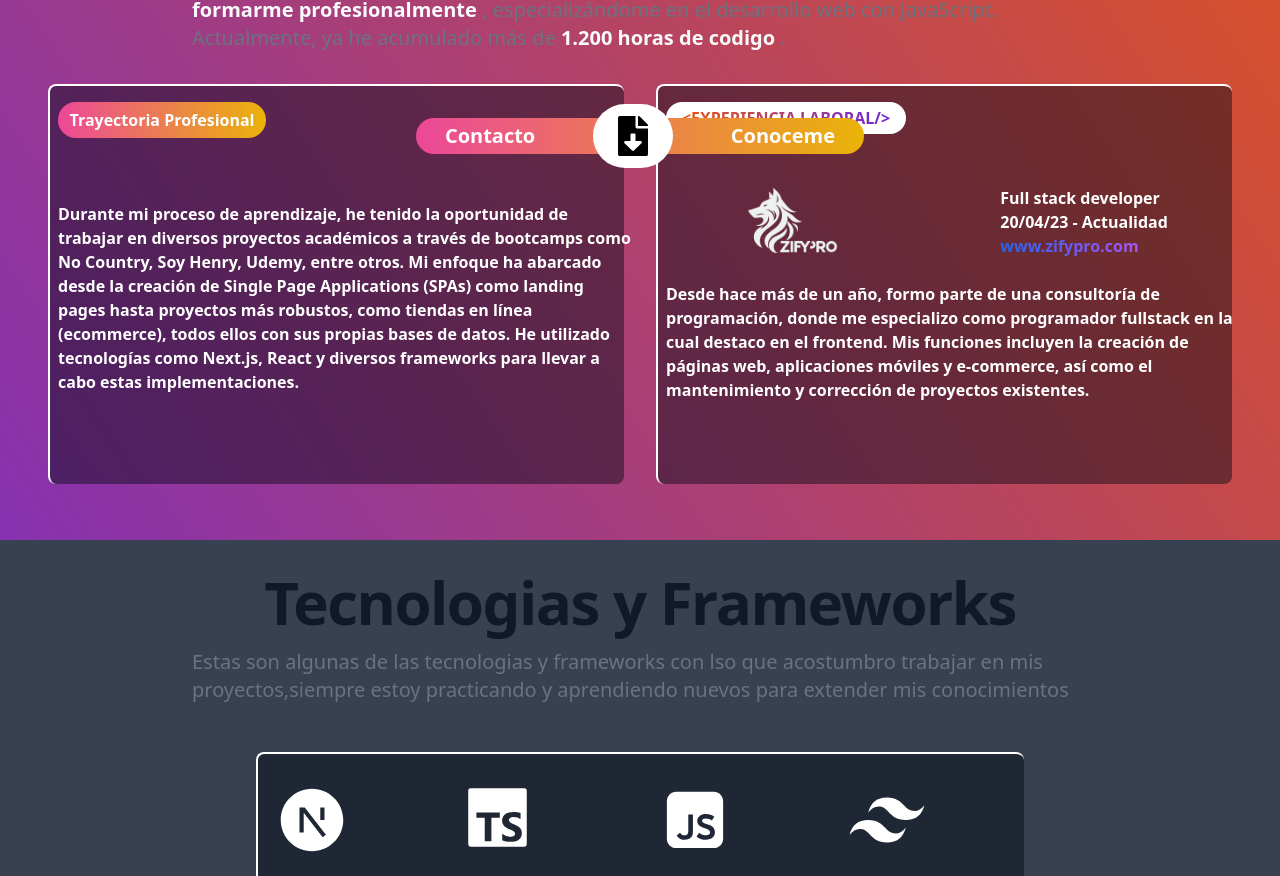
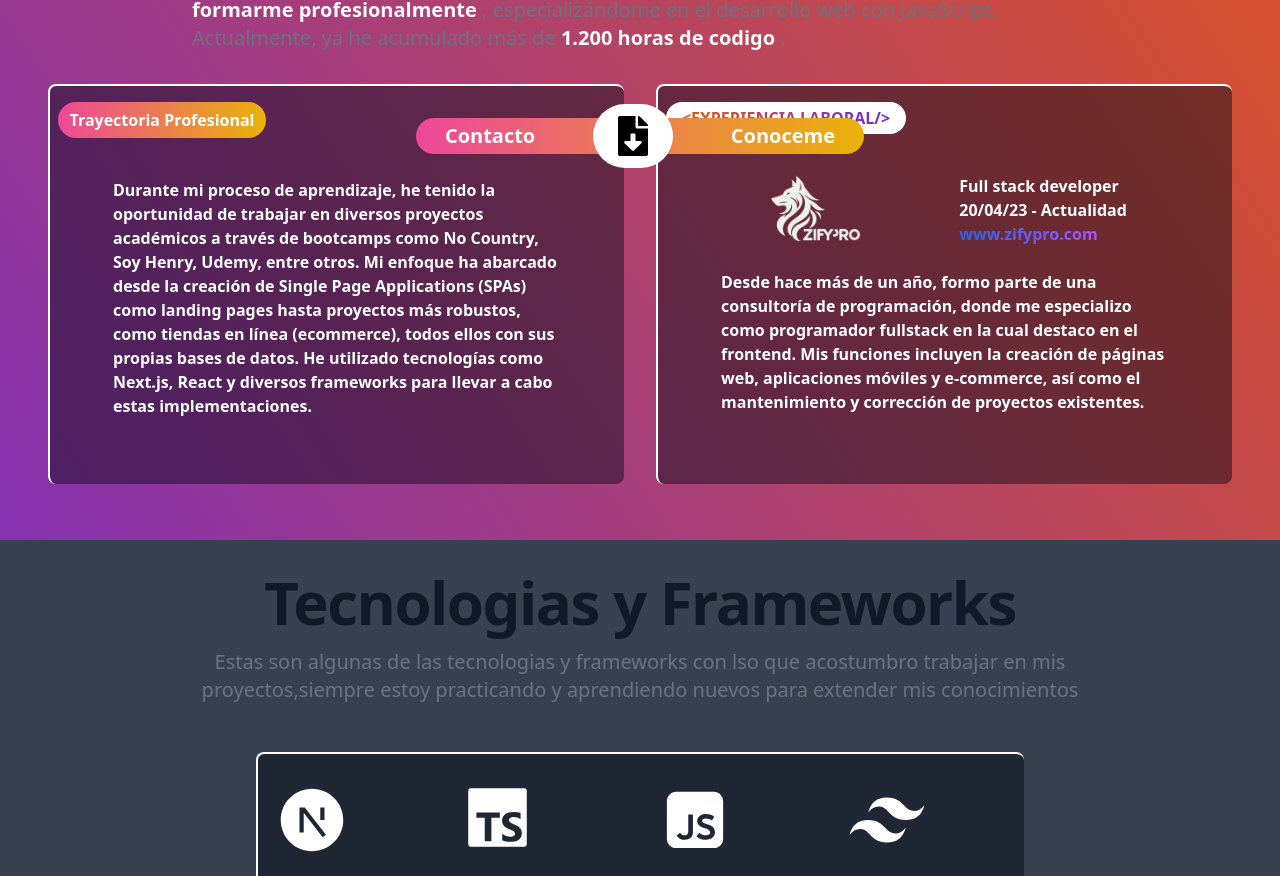
Before and after one commit to zuoki/porfolio2024, a React (Vite) app: page / in a window 1280 px wide. Shown: the part 614-1490 px from the top of the page. Built offline with nearby package versions, Linux system fonts and the light colour scheme.

Commit message:
porfolio pc suport 0.0.1

```diff
--- a/src/Pc/ExpPc/ExpPc.jsx
+++ b/src/Pc/ExpPc/ExpPc.jsx
@@ -11,7 +11,7 @@ import React, { useState, useEffect } from 'react';
                 <h2 className='w-52 h-9 rounded-full flex items-center justify-around bg-gradient-to-r from-pink-500 to-yellow-500 peer-checked:text-white text-white font-semibold font-sans'>
                     Trayectoria Profesional
                 </h2>
-                <div className='w-[45vw] h-[40vh] flex items-center 2xl:w-[35vw] 2xl:h-[23vh] mx-auto'>
+                <div className='w-[35vw] h-[40vh] flex items-center 2xl:w-[35vw] 2xl:h-[23vh] mx-auto'>
                 <p >
                     Durante mi proceso de aprendizaje, he tenido la oportunidad de trabajar en diversos proyectos académicos a través de bootcamps como No Country, Soy Henry, Udemy, entre otros. Mi enfoque ha abarcado desde la creación de Single Page Applications (SPAs) como landing pages hasta proyectos más robustos, como tiendas en línea (ecommerce), todos ellos con sus propias bases de datos. He utilizado tecnologías como Next.js, React y diversos frameworks para llevar a cabo estas implementaciones.
                 </p>
@@ -24,7 +24,7 @@ import React, { useState, useEffect } from 'react';
                 <div className='rounded-3xl bg-white w-60 flex justify-center h-8'>
                 <h2 className=' font-semibold font-sans text-transparent  bg-clip-text bg-gradient-to-r  from-orange-600  to-violet-700 mt-1'> {"<EXPERIENCIA LABORAL/>"}</h2>
             </div>
-                <div className='w-[45vw] h-[40vh] flex items-center 2xl:w-[35vw] 2xl:h-[23vh] mx-auto'>
+                <div className='w-[35vw] h-[40vh] flex items-center 2xl:w-[35vw] 2xl:h-[23vh] mx-auto'>
 
 
 
--- a/src/Pc/TecnologiasPc/TecnologiasPc.jsx
+++ b/src/Pc/TecnologiasPc/TecnologiasPc.jsx
@@ -26,7 +26,7 @@ const TecnologiasPc = () => {
         <h1 class="mt-8 mb-4 text-4xl font-extrabold tracking-tight leading-none text-gray-900 md:text-5xl lg:text-6xl dark:text-white">Tecnologias y Frameworks</h1>
 
        </div>
-       <div className=' flex justify-center'>
+       <div className=' flex justify-center text-center'>
         <p class="block mx-auto mb-8 text-lg font-normal text-gray-500 lg:text-xl sm:px-16 lg:px-48 dark:text-gray-200">Estas son algunas de las tecnologias y frameworks con lso que acostumbro trabajar en mis proyectos,siempre estoy practicando y aprendiendo nuevos para extender mis conocimientos </p>
 
        </div>
```
